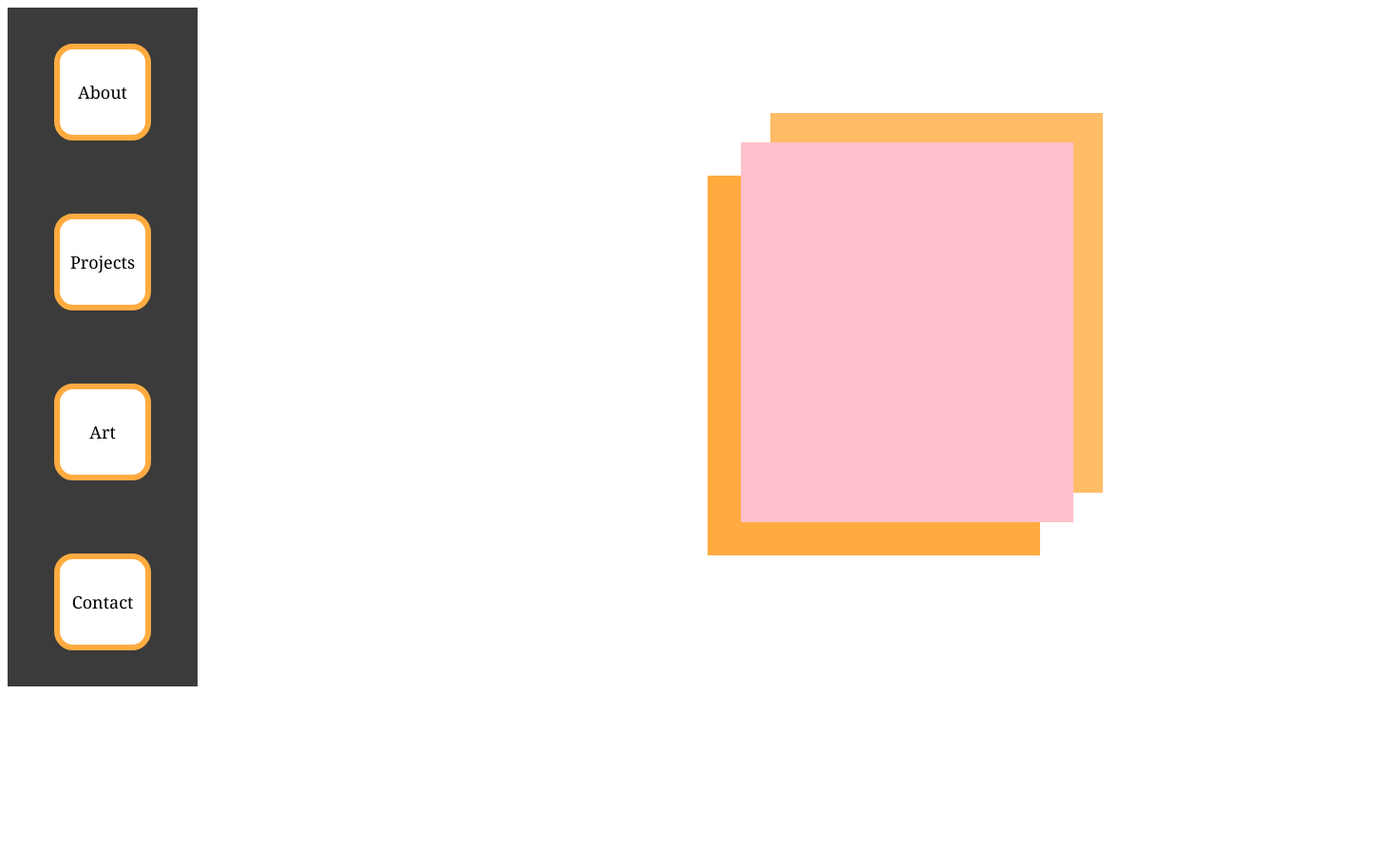
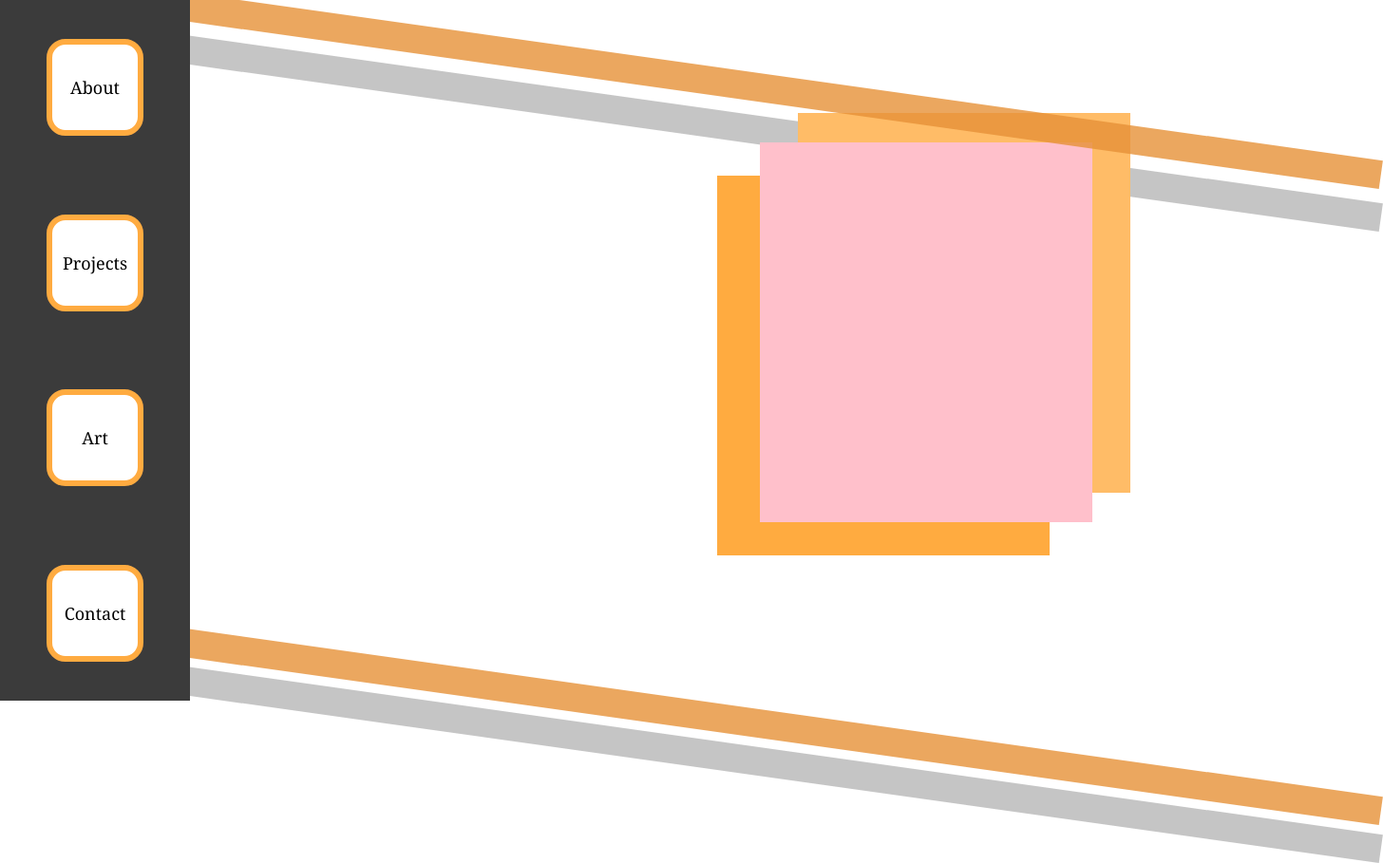
Before and after one commit to RJames34/Portfolio-Website-, a plain HTML site: page index.html in a window 1280 px wide. Shown: the whole page at 95% size, 1456 px wide, since content can reach past the window. Before the commit the page ends 800 px from the top, so only its background shows below. Drawn offline with Linux system fonts and the light colour scheme.

Commit message:
Added the bars that will give the site style and also remade the assets file into a folder.

```diff
--- a/index.html
+++ b/index.html
@@ -35,6 +35,11 @@
 
     <div id ='img-style-2'></div>
 
+    <div id ="style-1"></div>
+    <div id = "style-1-2"></div>
+    <div  id = "style-2"></div>
+    <div  id = "style-2-2"></div>
+
 
 
 </body>
--- a/styles.css
+++ b/styles.css
@@ -1,9 +1,10 @@
 
-.body{
-    padding: 0;
-    margin: 0;
+body{
+    margin:0px;
+    padding:0px;
+    overflow: hidden;
+}
 
-}
 /* Styling the nav bar */
 .navbar{
 
@@ -13,15 +14,17 @@
     align-items: center;
     background-color: rgb(59, 59, 59);
     width: 200px;
-    height: 715px;
+    height: 738px;
+    position: fixed;
+    z-index: 200;
 
 }
 
 /* Styling the navbars buttons */
-
 a{
     text-decoration: none;
     color:black;
+
 }
 .pages{
     font-family:Cambria, Cochin, Georgia, Times, 'Times New Roman', serif;
@@ -35,6 +38,7 @@ a{
     height: 90px;
     border: 6px solid #ffab40;
     border-radius: 20px;
+    z-index: 100;
 }
 
 /* Styling and setting up the image containers */
@@ -44,9 +48,9 @@ a{
     background-color:pink;
     height: 400px;
     width: 350px;
-    right: 150px;
+    right: 130px;
     top: 150px;
-    z-index: 100;
+    z-index: 98;
 }
 #img-style-1{
     display: inline-flex;
@@ -54,8 +58,9 @@ a{
     height: 400px;
     width: 350px;
     position: absolute;
-    right: 119px;
+    right: 90px;
     top: 119px;
+    z-index: 2;
 }
 
 #img-style-2{
@@ -64,7 +69,50 @@ a{
     height: 400px;
     width: 350px;
     position: absolute;
-    right: 185px;
+    right: 175px;
     top: 185px;
 
 }
+
+/* Styling more elements of the about page */
+
+#style-1, #style-1-2 {
+    display: inline-flex;
+    width: 100%;
+    left: 180px;
+    height: 30px;
+    background-color: #e69138ff;
+    position: absolute;
+    transform: rotate(8deg);
+    top: 80px;
+    right: -1px;
+    z-index: 99;
+    opacity: 0.8;
+
+}
+
+#style-1-2 {
+    background-color: #b7b7b7ff;
+    top: 125px;
+    z-index: 1;
+}
+
+#style-2, #style-2-2 {
+    display: inline-flexbox;
+    width: 100%;
+    height: 30px;
+    background-color: #e69138ff;
+    position: absolute;
+    transform: rotate(8deg);
+    bottom: 20px;
+    right: 1px;
+    left: 180px;
+    z-index: 99;
+    opacity: 0.8;
+
+}
+
+#style-2-2 {
+    background-color: #b7b7b7ff;
+    bottom: -20px;
+}
```
Also changed, not shown: 1 other file.
